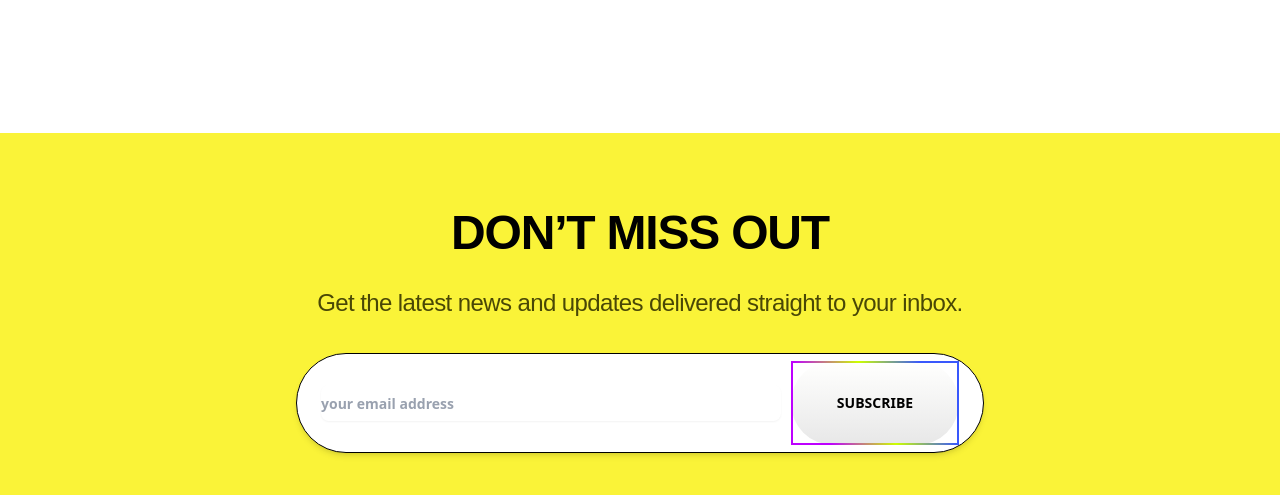
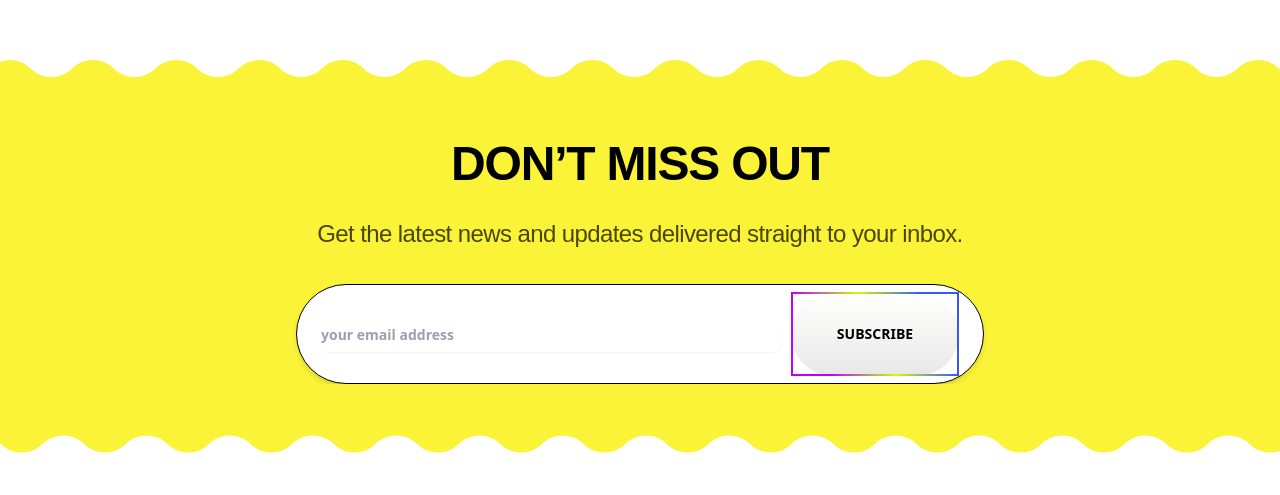
Before and after one commit to john-data-chen/ikg-footer, a React (Vite) app: page / in a window 1280 px wide. Shown: the part 283-778 px from the top of the page. Built offline with nearby package versions, Linux system fonts and the light colour scheme.

Commit message:
feat(footer): redesign footer with new wave svg and styling
- Replace inline SVG waves with external wave.svg asset
- Update footer styling including background and positioning
- Add new CSS rules for footer in index.css

```diff
--- a/src/components/Footer.tsx
+++ b/src/components/Footer.tsx
@@ -3,23 +3,11 @@ import { Input } from './ui/input'
 
 const Footer: React.FC = () => {
   return (
-    <footer className="relative flex w-full flex-col items-center overflow-hidden bg-[#FAF338] py-16">
-      {/* 上波浪 */}
-      <div className="pointer-events-none absolute top-0 left-0 h-8 w-full -translate-y-full select-none">
-        <svg
-          viewBox="0 0 1200 32"
-          fill="none"
-          xmlns="http://www.w3.org/2000/svg"
-          className="h-full w-full"
-        >
-          <path
-            d="M0 16C100 32 200 0 300 16C400 32 500 0 600 16C700 32 800 0 900 16C1000 32 1100 0 1200 16V32H0V16Z"
-            fill="#fff"
-          />
-        </svg>
+    <footer className="relative flex w-full flex-col items-center overflow-hidden py-16">
+      <div className="left-0 w-full rotate-360 transform">
+        <img src="/src/assets/wave.svg" alt="wave" />
       </div>
-      {/* 內容 */}
-      <div className="mx-auto flex w-full max-w-screen-xl flex-col items-center px-4">
+      <div className="mx-auto flex w-full max-w-screen-xl flex-col items-center bg-[#FAF338] px-4">
         <h2
           className="mb-4 text-center text-[48px] font-bold tracking-tight text-[#000000] uppercase"
           style={{ fontFamily: 'Outfit, sans-serif' }}
@@ -59,19 +47,8 @@ const Footer: React.FC = () => {
           </Button>
         </form>
       </div>
-      {/* 下波浪 */}
-      <div className="pointer-events-none absolute bottom-0 left-0 h-8 w-full translate-y-full select-none">
-        <svg
-          viewBox="0 0 1200 32"
-          fill="none"
-          xmlns="http://www.w3.org/2000/svg"
-          className="h-full w-full"
-        >
-          <path
-            d="M0 16C100 32 200 0 300 16C400 32 500 0 600 16C700 32 800 0 900 16C1000 32 1100 0 1200 16V32H0V16Z"
-            fill="#fff"
-          />
-        </svg>
+      <div className="left-0 w-full rotate-180 transform">
+        <img src="/src/assets/wave.svg" alt="wave" />
       </div>
     </footer>
   )
--- a/src/index.css
+++ b/src/index.css
@@ -2,6 +2,15 @@
 @import 'tw-animate-css';
 
 @custom-variant dark (&:is(.dark *));
+
+.footer {
+  width: 100%;
+  min-height: 562px;
+  margin-top: 101px;
+  padding-left: 54px;
+  background: #FFFFFF;
+  border-top: 1px solid #EBEBEB;
+}
 
 :root {
   --radius: 0.625rem;
```
Also changed, not shown: src/assets/wave.svg (added).
